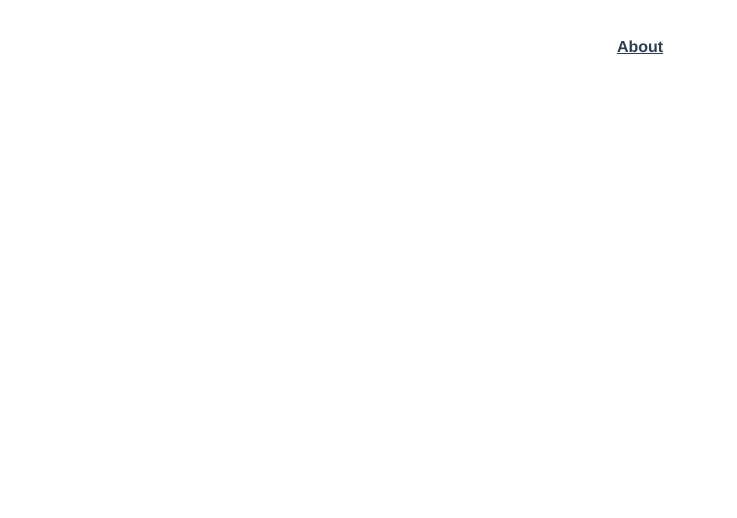
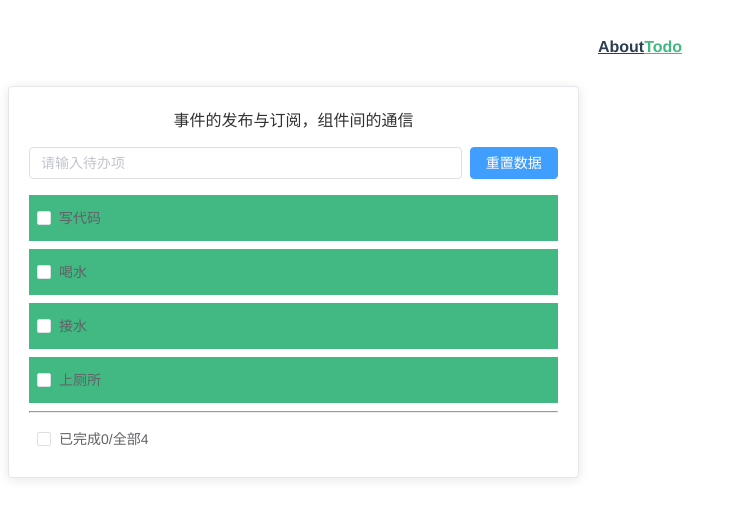
Before and after one commit to bugs666/vue3Demo-cli, a Vue app: page /todo in a window 1280 px wide. Before the commit this address had no page. Shown: the top 518 px of the page, without its empty margins (0-737 px from the left). Built offline with nearby package versions, Linux system fonts and the light colour scheme.

Commit message:
todoList案例vue3版本

```diff
--- a/src/App.vue
+++ b/src/App.vue
@@ -1,6 +1,7 @@
 <template>
   <div id="nav">
     <router-link to="/about">About</router-link>
+    <router-link to="/todo">Todo</router-link>
   </div>
   <router-view/>
 </template>
--- a/src/main.ts
+++ b/src/main.ts
@@ -3,5 +3,6 @@ import App from './App.vue'
 import router from './router'
 import store from './store'
 import ElementPlus from 'element-plus';
+import 'element-plus/dist/index.css'
 
 createApp(App).use(ElementPlus).use(store).use(router).mount('#app')
--- a/src/router/index.ts
+++ b/src/router/index.ts
@@ -1,10 +1,15 @@
-import { createRouter, createWebHistory, RouteRecordRaw } from 'vue-router'
+import {createRouter, createWebHistory, RouteRecordRaw} from 'vue-router'
 
 const routes: Array<RouteRecordRaw> = [
     {
         path: '/about',
         name: 'About',
         component: () => import(/* webpackChunkName: "about" */ '../views/About.vue')
+    },
+    {
+        path: '/todo',
+        name: 'Todo',
+        component: () => import(/* webpackChunkName: "about" */ '../views/TodoList/TodoList.vue')
     }
 ]
 
--- /dev/null
+++ b/src/views/TodoList/TodoFooter.vue
@@ -0,0 +1,58 @@
+<template>
+  <div class="todo-footer">
+    <el-checkbox @change="onSelect" v-model="isSelect">已完成{{ ready }}/全部{{ all }}</el-checkbox>
+    <el-button type="text" v-if="isShowBtn" @click="onRemove">清除已完成项目</el-button>
+  </div>
+</template>
+
+<script>
+export default {
+  name: "TodoFooter",
+  props: {
+    all: {
+      type: Number,
+      required: true
+    },
+    ready: {
+      type: Number,
+      required: true
+    },
+    isShowBtn: {
+      type: Boolean,
+      required: false,
+      default: false
+    },
+  },
+  data() {
+    return {
+      isSelect: false
+    }
+  },
+  created() {
+    this.isSelect = this.all === this.ready ? this.all !== 0 : false;
+  },
+  updated() {
+    this.isSelect = this.all === this.ready ? this.all !== 0 : false;
+  },
+  methods: {
+    onSelect(val) {
+      this.$eventBus.$emit('selectAllItem', val);
+    },
+    onRemove() {
+      this.$emit('removeAllReady');
+    }
+  }
+}
+</script>
+
+<style scoped>
+.todo-footer {
+  display: flex;
+  justify-content: space-between;
+  align-items: center;
+  padding: 8px;
+  height: 20px;
+  color: red;
+}
+
+</style>
--- /dev/null
+++ b/src/views/TodoList/TodoItem.vue
@@ -0,0 +1,79 @@
+<template>
+  <div class="todo-item">
+    <el-checkbox :label="todoData" v-show="!isEdit"/>
+    <el-input v-model="name" placeholder="请输入内容" v-show="isEdit" @change="changeName"/>
+    <div class="item-right">
+      <i class="el-icon-edit edit-item-icon" @click="setEdit"></i>
+      <el-button type="text" class="remove-btn" @click="onRemove">删除</el-button>
+    </div>
+  </div>
+</template>
+
+<script>
+export default {
+  name: "TodoItem",
+  data() {
+    return {
+      isEdit: false,
+      name: this.todoData
+    }
+  },
+  props: {
+    todoData: {
+      type: String,
+      required: true
+    }
+  },
+  methods: {
+    onRemove() {
+      this.$emit('removeItem');
+    },
+    setEdit() {
+      this.isEdit = true;
+    },
+    changeName(val) {
+      this.$emit('changeTodoName', val);
+      this.isEdit = false;
+    }
+  }
+}
+</script>
+
+<style scoped lang="scss">
+.todo-item {
+  display: flex;
+  justify-content: space-between;
+  height: 30px;
+  align-items: center;
+  padding: 8px;
+  background: #42b983;
+  margin: 8px 0;
+
+  .item-right {
+    display: flex;
+    align-items: center;
+  }
+
+  &:hover {
+    .remove-btn {
+      display: block;
+    }
+
+    .edit-item-icon {
+      display: block;
+    }
+  }
+
+  .remove-btn {
+    display: none;
+    transition: display ease-in-out 0.3s;
+    color: red;
+    margin-left: 4px;
+  }
+
+  .edit-item-icon {
+    display: none;
+    font-size: 16px;
+  }
+}
+</style>
--- /dev/null
+++ b/src/views/TodoList/TodoList.vue
@@ -0,0 +1,137 @@
+<template>
+  <el-card class="todo-list">
+    <header>事件的发布与订阅，组件间的通信</header>
+    <div class="todo-head">
+      <el-input v-model="data.input" placeholder="请输入待办项" class="search-input" :clearable="true" @change="addItem"/>
+      <el-button type="primary" @click="resetData" size="medium">重置数据</el-button>
+    </div>
+    <el-checkbox-group v-model="data.allSelect">
+      <div v-for="(item,index) in currentList" :key="index">
+        <transition name="removeItem" appear>
+          <TodoItem :todoData="item" @removeItem="()=>remove(index)"
+                    @changeTodoName="(name)=>changeTodoName(index,name)"/>
+        </transition>
+      </div>
+    </el-checkbox-group>
+    <div v-show="currentList.length ===0">暂无数据</div>
+    <hr>
+    <TodoFooter :all="data.list.length" :ready="data.allSelect.length" :is-show-btn="!!data.allSelect.length"
+                @removeAllReady="()=>remove(-1)"/>
+  </el-card>
+</template>
+
+<script>
+import TodoItem from "./TodoItem";
+import TodoFooter from "./TodoFooter";
+import {reactive, computed} from 'vue';
+
+let allTodoKey = '@@ALL_TODO';
+let allReadyKey = '@@ALL_READY';
+let initialList = ['写代码', '喝水', '接水', '上厕所'];
+
+export default {
+  components: {TodoItem, TodoFooter},
+  setup() {
+    let data = reactive({
+      list: initialList,
+      input: '',
+      allSelect: [],
+      isSelectAll: false
+    });
+
+    function remove(index) {
+      if (index === -1) {
+        let list = data.list.filter(it => !this.allSelect.includes(it));
+        data.list = [...list];
+        return;
+      }
+      data.list.splice(index, 1);
+    }
+
+    function select(val, index, name) {
+      if (val) {
+        return data.allSelect.push(name);
+      }
+      return data.allSelect.splice(index, 1);
+    }
+
+    function selectAll(val) {
+      data.allSelect = val ? [...data.list] : [];
+    }
+
+    function addItem(val) {
+      val && data.list.push(val);
+    }
+
+    function resetData() {
+      data.list = initialList;
+      data.allSelect = [];
+    }
+
+    function changeTodoName(index, name) {
+      data.list.splice(index, 1, name);
+    }
+
+    let currentList = computed(() => {
+      if (data.input) {
+        let list = data.list.filter(it => it.includes(data.input));
+        return [...list];
+      }
+      return data.list;
+    });
+
+    return {
+      data, currentList,
+      remove, selectAll, select, changeTodoName, addItem, resetData
+    };
+  },
+  // created() {
+  //   let todo = window.sessionStorage.getItem(allTodoKey) ?? initialList;
+  //   let ready = window.sessionStorage.getItem(allReadyKey) ?? [this.allSelect];
+  //   this.list = typeof todo === 'string' ? [...JSON.parse(todo)] : todo;
+  //   this.allSelect = typeof ready === 'string' ? [...JSON.parse(ready)] : ready;
+  //   this.$eventBus.$on('selectAllItem', this.selectAll);
+  // },
+  watch: {
+    list(val) {
+      let list = this.allSelect.filter(it => val.includes(it));
+      this.allSelect = [...list];
+      window.sessionStorage.setItem(allTodoKey, JSON.stringify(val));
+    },
+    allSelect(val) {
+      window.sessionStorage.setItem(allReadyKey, JSON.stringify(val));
+    },
+    isSelectAll(val) {
+      this.allSelect = val ? [...this.list] : [];
+    }
+  }
+}
+</script>
+
+<style scoped lang="scss">
+.todo-list {
+  width: 45%;
+
+  .todo-head {
+    display: flex;
+    align-items: center;
+    margin: 16px 0;
+
+    button {
+      margin-left: 8px;
+    }
+  }
+
+  //.removeItem-enter-active, .removeItem-leave-active {
+  //  transition: ease-in-out 1s;
+  //}
+  //
+  //.removeItem-enter, .removeItem-leave-to {
+  //  transform: translateX(-100%);
+  //}
+  //
+  //.removeItem-enter-to, .removeItem-leave {
+  //  transform: translateX(0);
+  //}
+}
+</style>
```
Lines whose indentation alone changed are shown as unchanged.
